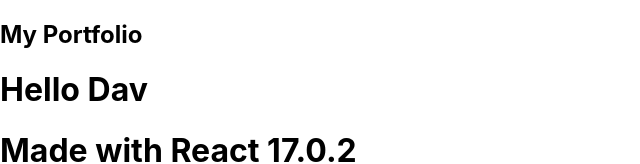
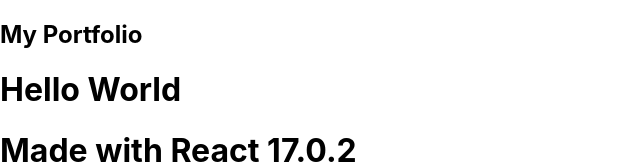
Before and after one commit to DavDan1/portfolio_react_april, a React (Create React App) app: page / in a window 1280 px wide. Shown: the top 164 px of the page, without its empty margins (0-640 px from the left). Built offline with nearby package versions, Linux system fonts and the light colour scheme.

Commit message:
modified package.json

```diff
--- a/package.json
+++ b/package.json
@@ -16,7 +16,7 @@
     "build": "react-scripts build",
     "test": "react-scripts test",
     "eject": "react-scripts eject",
-    "cy:open": "cypress open and yarn start"
+    "cy:open": "cypress open & yarn start"
   },
 
 
--- a/src/Hello.jsx
+++ b/src/Hello.jsx
@@ -3,7 +3,7 @@
 const Hello = () => {
   return (
     <div>
-      <h1 id="hello">Hello Dav</h1>
+      <h1 id="hello">Hello World</h1>
     </div>
   );
 };
```
